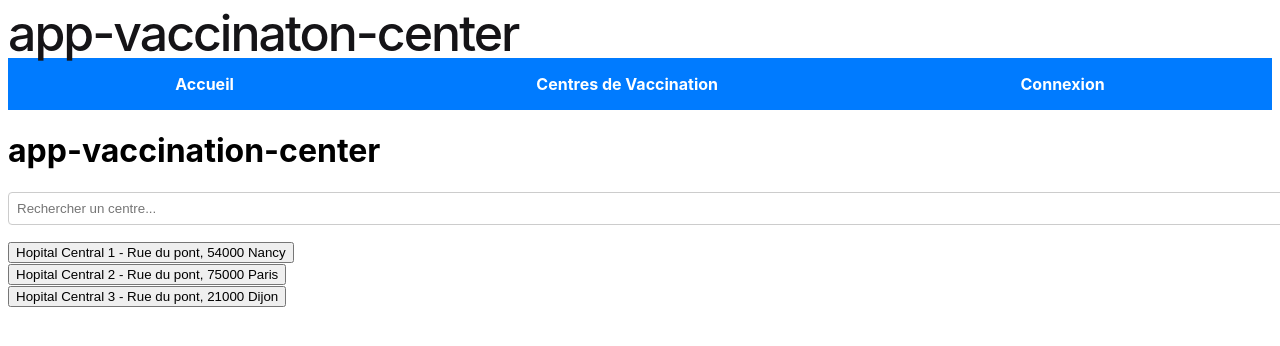
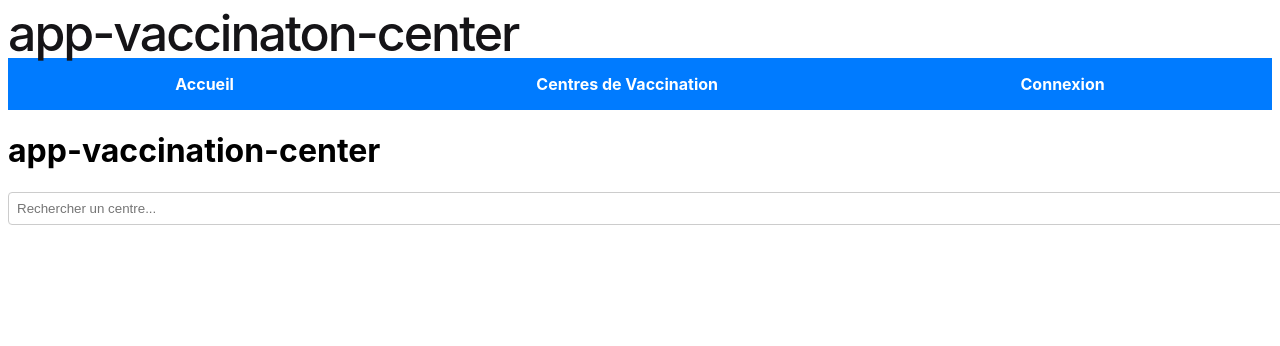
Before and after one commit to Lysandre23/ProjetFullStack, an Angular app in the folder vaccination-app/: page /centers in a window 1280 px wide. Shown: the top 346 px of the page. Built offline with nearby package versions, Linux system fonts and the light colour scheme; no server answers.

Commit message:
update reacher center

```diff
--- a/vaccination-app/src/app/vaccination-center-list/vaccination-center-list.component.html
+++ b/vaccination-app/src/app/vaccination-center-list/vaccination-center-list.component.html
@@ -18,8 +18,3 @@
   </div>
 </div>
 <p *ngIf="searchTerm && filteredCenters.length === 0">Aucun centre trouvé.</p>
-
-<div *ngIf="selectedCenter">
-  <p>Centre sélectionné : {{ selectedCenter.name }}</p>
-  <p>Adresse : {{ selectedCenter.address }}, {{ selectedCenter.postalCode }} {{ selectedCenter.city }}</p>
-</div>
--- a/vaccination-app/src/app/vaccination-center-list/vaccination-center-list.component.ts
+++ b/vaccination-app/src/app/vaccination-center-list/vaccination-center-list.component.ts
@@ -27,9 +27,9 @@ export class VaccinationCenterListComponent implements OnInit {
   constructor(private http: HttpClient) {}
 
   ngOnInit(): void {
-    this.filteredCenters = this.centers;
-    this.fetchVaccinationCenters();
+    this.filteredCenters = []; // Initialement, aucune liste n'est affichée
   }
+
 
   fetchVaccinationCenters(): void {
     this.isLoading = true;
@@ -59,9 +59,8 @@ export class VaccinationCenterListComponent implements OnInit {
   }
 
   filterCenters(): void {
-  this.selectedCenter = undefined; // Réinitialiser la sélection
     if (this.searchTerm.trim() === '') {
-    this.filteredCenters = [];
+      this.filteredCenters = []; // Vide la liste si aucun texte n'est saisi
     } else {
       this.filteredCenters = this.centers.filter(center =>
         center.name.toLowerCase().includes(this.searchTerm.toLowerCase()) ||
@@ -70,4 +69,5 @@ export class VaccinationCenterListComponent implements OnInit {
       );
     }
   }
+
 }
```
Also changed, not shown: 1 other file (tests, documents, lock files or other folders). Lines whose indentation alone changed are shown as unchanged.
